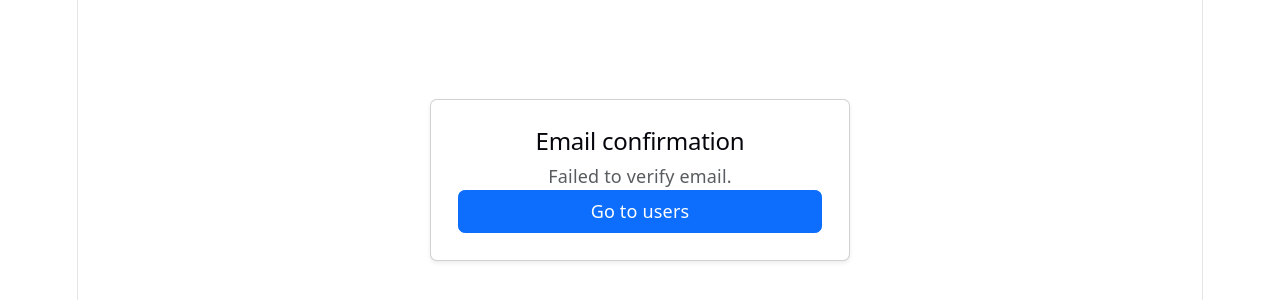
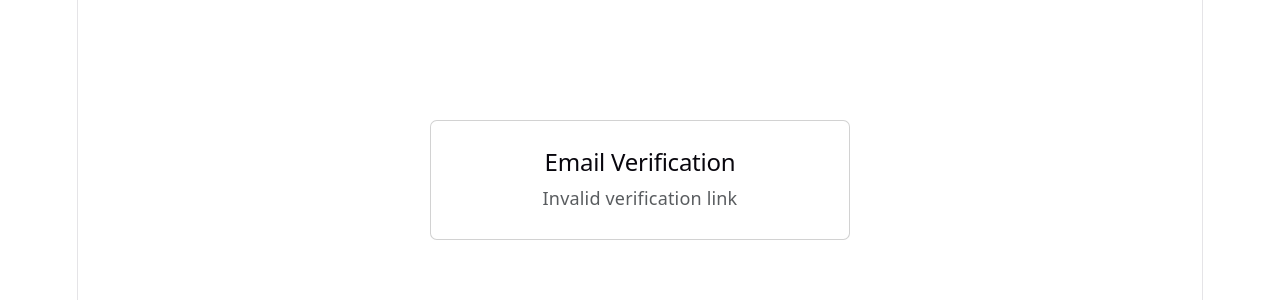
Before and after one commit to Pualpavelpl/app-task4, a React app in the folder frontend/: page /verify-email in a window 1280 px wide. Shown: the part 220-520 px from the top of the page. Built offline with nearby package versions, Linux system fonts and the light colour scheme; no server answers; the HTML template or start-up script is replaced by a standard one.

Commit message:
fix verify email page

```diff
--- a/frontend/src/pages/VerifyEmailPage.jsx
+++ b/frontend/src/pages/VerifyEmailPage.jsx
@@ -1,36 +1,48 @@
 import { useEffect, useState } from "react";
-import { Link, useSearchParams } from "react-router-dom";
+import { useSearchParams, useNavigate } from "react-router-dom";
 import { api } from "../api/httpClient";
 
 export const VerifyEmailPage = () => {
   const [searchParams] = useSearchParams();
-  const [message, setMessage] = useState("Confirming email...");
+  const navigate = useNavigate();
+
+  const [message, setMessage] = useState("Verifying email...");
 
   useEffect(() => {
     const token = searchParams.get("token");
 
-    api
-      .get(`/auth/verify-email?token=${token}`)
-      .then(() => {
-        setMessage("Email verified successfully.");
-      })
-      .catch((error) => {
+    if (!token) {
+      setMessage("Invalid verification link");
+      return;
+    }
+
+    const verifyEmail = async () => {
+      try {
+        await api.get(`/auth/verify-email?token=${token}`);
+
+        setMessage("Email verified successfully");
+
+        // после успеха кидаем на login (или users)
+        setTimeout(() => {
+          navigate("/login");
+        }, 1500);
+
+      } catch (error) {
         setMessage(
           error.response?.data?.message ||
-            "Failed to verify email."
+          "Email verification failed"
         );
-      });
-  }, [searchParams]);
+      }
+    };
+
+    verifyEmail();
+  }, [searchParams, navigate]);
 
   return (
     <div className="container min-vh-100 d-flex align-items-center justify-content-center">
-      <div className="card shadow-sm p-4 text-center" style={{ width: "420px" }}>
-        <h2>Email confirmation</h2>
+      <div className="card p-4 text-center" style={{ width: "420px" }}>
+        <h2>Email Verification</h2>
         <p className="text-muted">{message}</p>
-
-        <Link className="btn btn-primary" to="/users">
-          Go to users
-        </Link>
       </div>
     </div>
   );
```
